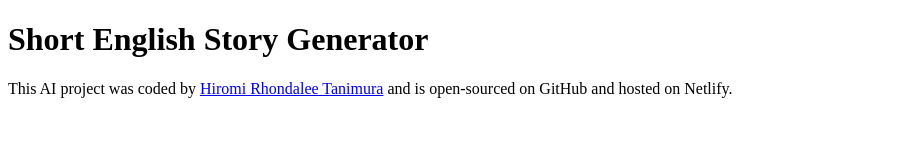
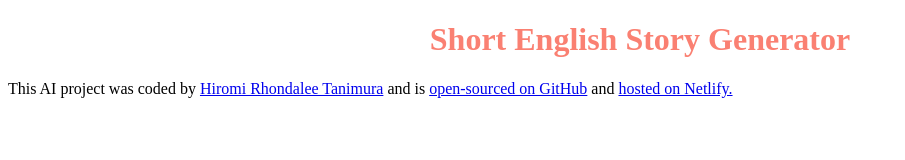
Before and after one commit to hiromirhondalee/Short-English-Story-Generator, a plain HTML site: page index.html in a window 1280 px wide. Shown: the whole page, without its empty margins (0-905 px from the left). Drawn offline with Linux system fonts and the light colour scheme.

Commit message:
Connected css and js file

```diff
--- a/index.html
+++ b/index.html
@@ -4,11 +4,13 @@
   <meta charset="UTF-8">
   <meta http-equiv="X-UA-Compatible" content="IE=edge">
   <meta name="viewport" content="width=device-width, initial-scale=1.0">
+  <link rel="stylesheet" href="src/style.css"/>
   <title>Short English Story Generator</title>
 </head>
 <body>
   <h1>Short English Story Generator</h1>
 
-  <footer>This AI project was coded by <a href ="https://github.com/hiromirhondalee" target= "_blank">Hiromi Rhondalee Tanimura</a> and is open-sourced on GitHub and hosted on Netlify. </footer>
+  <footer>This AI project was coded by <a href ="https://github.com/hiromirhondalee" target= "_blank">Hiromi Rhondalee Tanimura</a> and is <a href = "https://github.com/hiromirhondalee/Short-English-Story-Generator" target ="_blank">open-sourced on GitHub</a> and <a href="https://short-english-story-generator.netlify.app/" target= "_blank">hosted on Netlify.</a> </footer>
+<script src="src/index.js"/></script>
 </body>
 </html>
--- a/src/style.css
+++ b/src/style.css
@@ -0,0 +1,4 @@
+h1 {
+  text-align: center;
+  color: salmon;
+}
```
